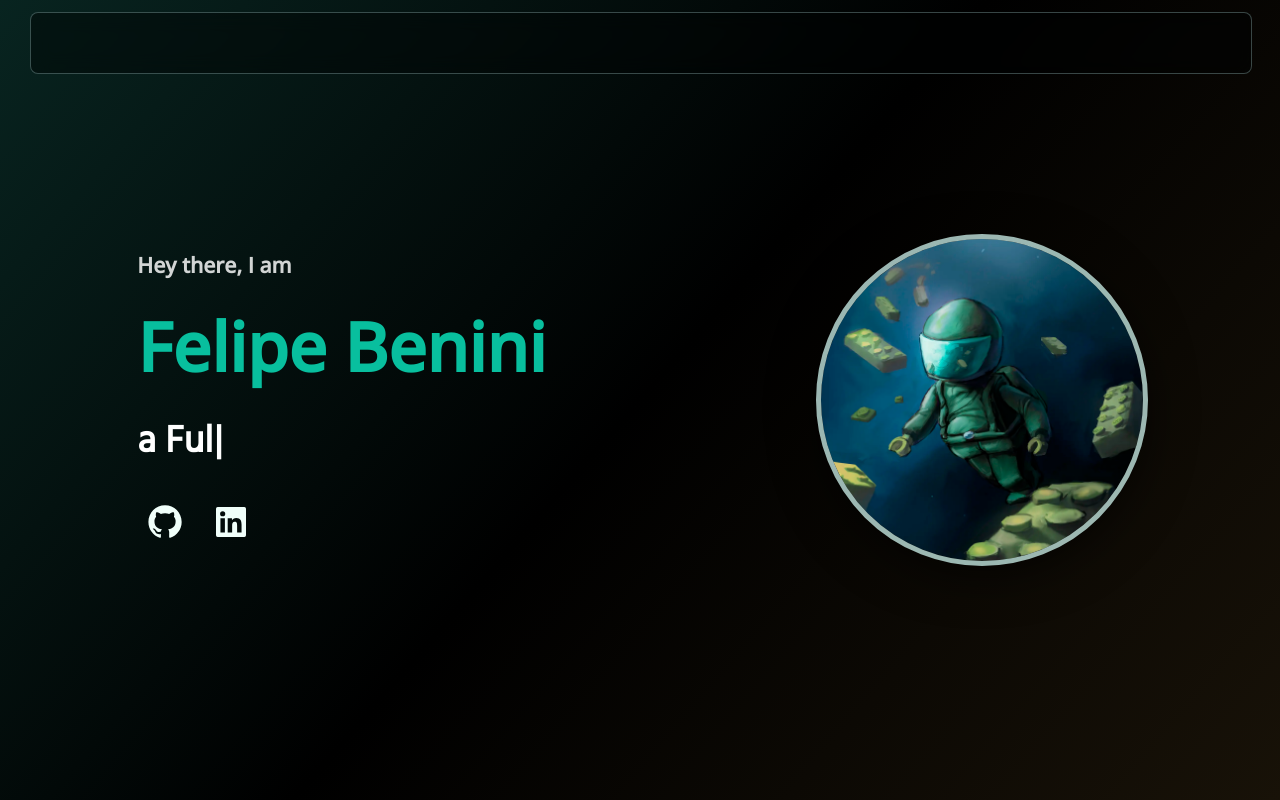
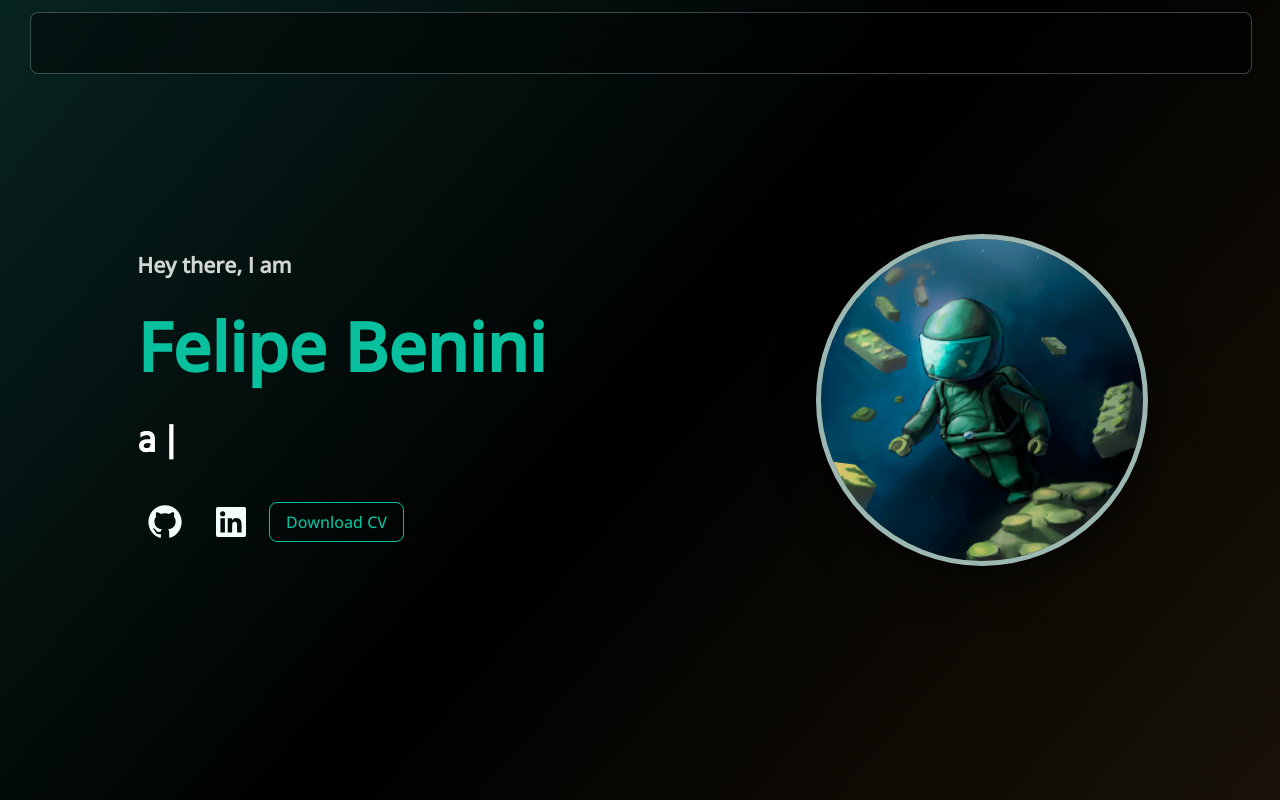
Before and after one commit to FelBenini/Portfolio-site, a React (Create React App) app: page / in a window 1280 px wide. Built offline with nearby package versions, Linux system fonts and the light colour scheme.

Commit message:
Change text typing speed and added download cv button

```diff
--- a/src/pages/homePage/HeroSection.tsx
+++ b/src/pages/homePage/HeroSection.tsx
@@ -15,7 +15,7 @@ const HeroSection = () => {
                             strings: ['a Web Developer', 'a Full Stack Engineer', 'a Web Designer', 'a Full Stack Developer'],
                             autoStart: true,
                             loop: true,
-                            delay: 100
+                            delay: 120
                         }} />
                 </h3>
                 <span className='fade'>
@@ -29,6 +29,7 @@ const HeroSection = () => {
                             <img src='/img/linkedin-icon.svg' alt='linkedin profile' />
                         </IconButton>
                     </Tooltip>
+                    <button style={{marginLeft: '10px'}} id='download-cv'>Download CV</button>
                 </span>
             </div>
             <img id='header-img' className='fade' src='/img/legoman-portfolio.webp' alt='Lego space astronaut' />
--- a/src/style/App.css
+++ b/src/style/App.css
@@ -134,6 +134,47 @@ header {
   flex-direction: column;
   justify-content: space-around;
 }
+#heroSection #download-cv {
+  background-color: transparent;
+  border-radius: 8px;
+  color: #08BF9E;
+  border: 1px solid #08BF9E;
+  text-align: center;
+  cursor: pointer;
+  vertical-align: middle;
+  transform: perspective(1px) translateZ(0);
+  position: relative;
+  transition-property: color;
+  -webkit-transition-duration: 0.3s;
+  background-color: transparent;
+  transition-duration: 0.3s;
+  font-family: "Open Sans", sans-serif;
+  font-size: 16px;
+  padding: 8px 16px;
+  cursor: pointer;
+}
+#heroSection #download-cv:before {
+  content: "";
+  position: absolute;
+  z-index: -1;
+  top: 0;
+  left: 0;
+  right: 0;
+  bottom: 0;
+  background: #08BF9E;
+  transform: scaleX(0);
+  transform-origin: 0 50%;
+  transition-property: transform;
+  transition-duration: 0.3s;
+  transition-timing-function: ease-in-out;
+  border-radius: 8px;
+}
+#heroSection #download-cv:hover {
+  color: #000000;
+}
+#heroSection #download-cv:hover:before {
+  transform: scaleX(1);
+}
 
 @media (max-width: 630px) {
   h1 {
--- a/src/style/App.scss
+++ b/src/style/App.scss
@@ -83,6 +83,55 @@ header {
         flex-direction: column;
         justify-content: space-around;
     }
+    #download-cv {
+        background-color: transparent;
+        border-radius: 8px;
+        color: #08BF9E;
+        border: 1px solid #08BF9E;
+        text-align: center;
+        cursor: pointer;
+        vertical-align: middle;
+        -webkit-transform: perspective(1px) translateZ(0);
+        transform: perspective(1px) translateZ(0);
+        position: relative;
+        -webkit-transition-property: color;
+        transition-property: color;
+        -webkit-transition-duration: 0.3s;
+        background-color: transparent;
+        transition-duration: 0.3s;
+        font-family: $open-sans;
+        font-size: 16px;
+        padding: 8px 16px;
+        cursor: pointer;
+        &:before {
+            content: "";
+            position: absolute;
+            z-index: -1;
+            top: 0;
+            left: 0;
+            right: 0;
+            bottom: 0;
+            background: #08BF9E;
+            -webkit-transform: scaleX(0);
+            transform: scaleX(0);
+            -webkit-transform-origin: 0 50%;
+            transform-origin: 0 50%;
+            -webkit-transition-property: transform;
+            transition-property: transform;
+            -webkit-transition-duration: 0.3s;
+            transition-duration: 0.3s;
+            -webkit-transition-timing-function: ease-in-out;
+            transition-timing-function: ease-in-out;
+            border-radius: 8px;
+        }
+        &:hover{
+            color: #000000;
+        }
+        &:hover:before{
+            -webkit-transform: scaleX(1);
+            transform: scaleX(1);
+        }
+    }
 }
 
 @media (max-width: 630px) {
```
Also changed, not shown: 1 other file (tests, documents, lock files or other folders).
